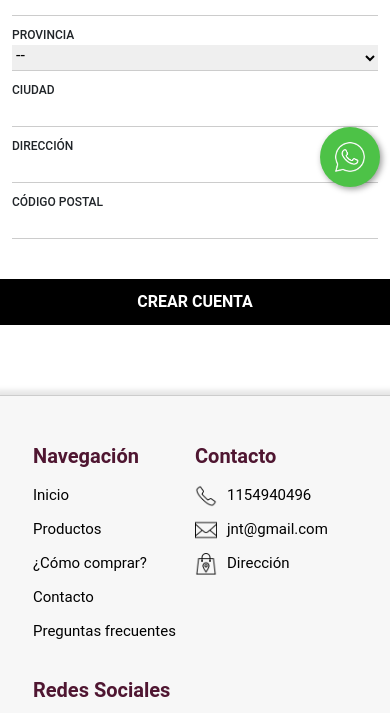
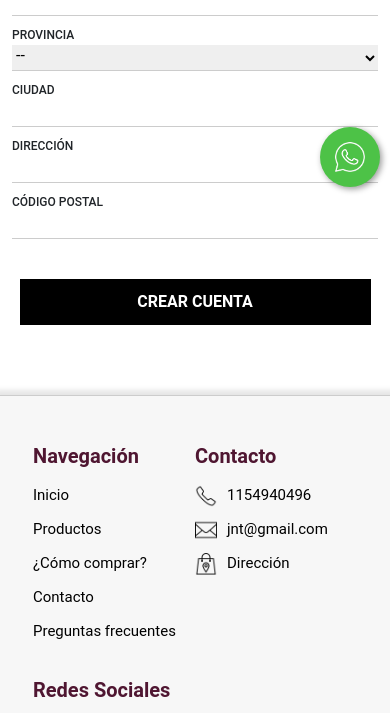
Before and after one commit to JonatanPrudencio/JNT-PROYECT, a website: page pages/register.html in a window 390 px wide. Shown: the part 647-1360 px from the top of the page. Drawn offline with nearby package versions, Linux system fonts and the light colour scheme.

Commit message:
Arreglo de botón register, elimando animación imagen grande, cambiando background hover product link

```diff
--- a/pages/register.html
+++ b/pages/register.html
@@ -273,7 +273,7 @@
 
 
 
-                <button class="account-form__button" type="submit">
+                <button class="create-form__button" type="submit">
                     Crear cuenta
                   </button>
 
--- a/scss/styles.scss
+++ b/scss/styles.scss
@@ -635,11 +635,11 @@ $font-small:1.5rem;
   @keyframes ref{
 
     from{
-      right: 100%;
+      opacity: 0;
     }
 
     to{
-      right: 0;
+      opacity: 1;
     }
   }
   @keyframes ref2{
@@ -688,7 +688,7 @@ $font-small:1.5rem;
 
   display: none;
 
-  animation: btitle 4s infinite;
+  animation: btitle 20s infinite;
 
   }
 
@@ -1338,7 +1338,7 @@ $font-small:1.5rem;
     display: flex;
     justify-content: center;
     align-items: center;
-    background: rgba(204,57,128,.3);
+    background: rgba(204,57,128,.1);
     transition: .3s;
     opacity: 0;
 
@@ -1443,6 +1443,28 @@ $font-small:1.5rem;
     color: #fff;
     background-color:#000;
     cursor: pointer; }
+
+
+    .create-form__button {
+      margin-top: 40px;
+      padding: 10px 12px;
+      width: 50%;
+      margin-right: auto;
+      margin-left: auto;
+      border: 1px solid #000;
+      font-size: 1rem;
+      font-weight: 700;
+      text-align: center;
+      text-transform: uppercase;
+      color: #fff;
+      background-color:#000;
+      cursor: pointer; }
+
+
+    .create-form__button:hover{
+      background-color: $color-primario;
+      border: 1px solid $color-primario;
+    }
 
 
     .account-form__button:hover{
@@ -1633,6 +1655,12 @@ $font-small:1.5rem;
   @media (max-width: 480px) {
 
 
+    .create-form__button{
+      width: 90%;
+      margin-right: auto;
+      margin-left: auto;
+    }
+
 
     .right-nav{
       margin-right: 0;
```
Also changed, not shown: css/styles.css.
